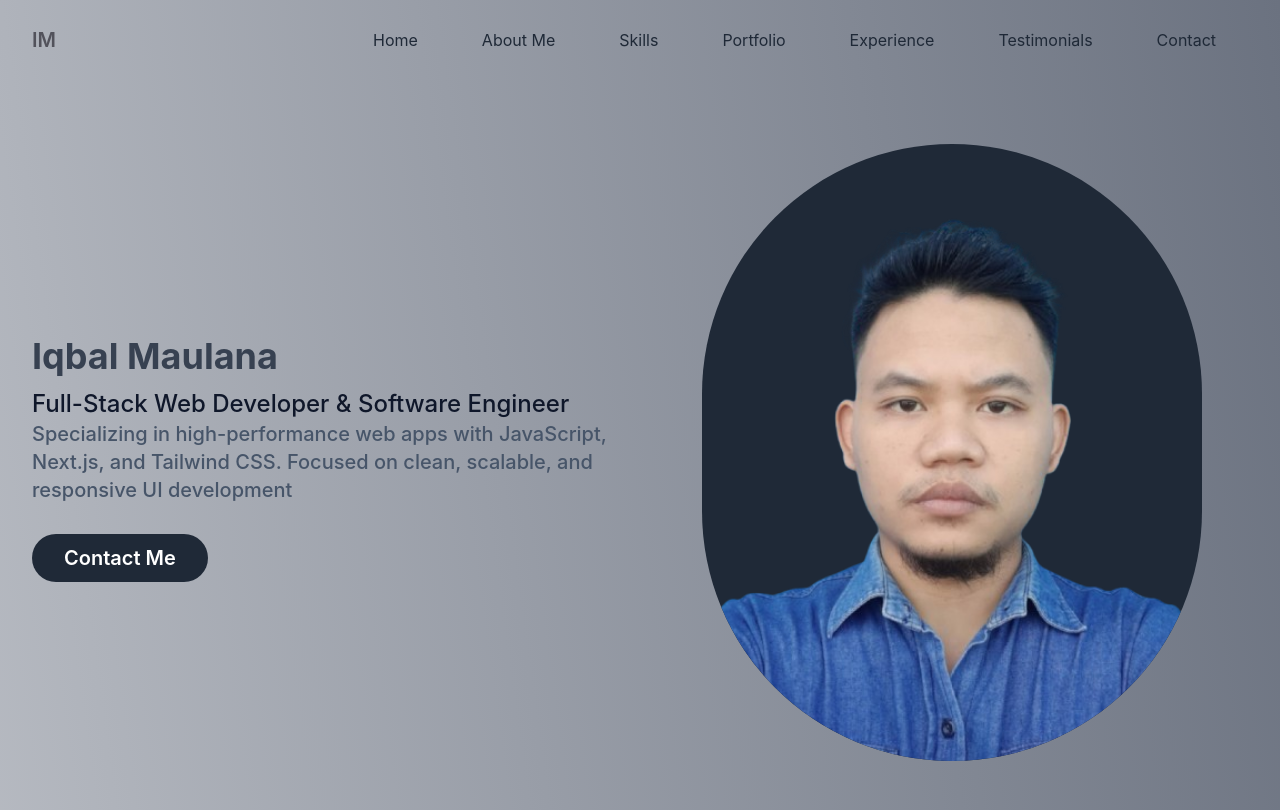
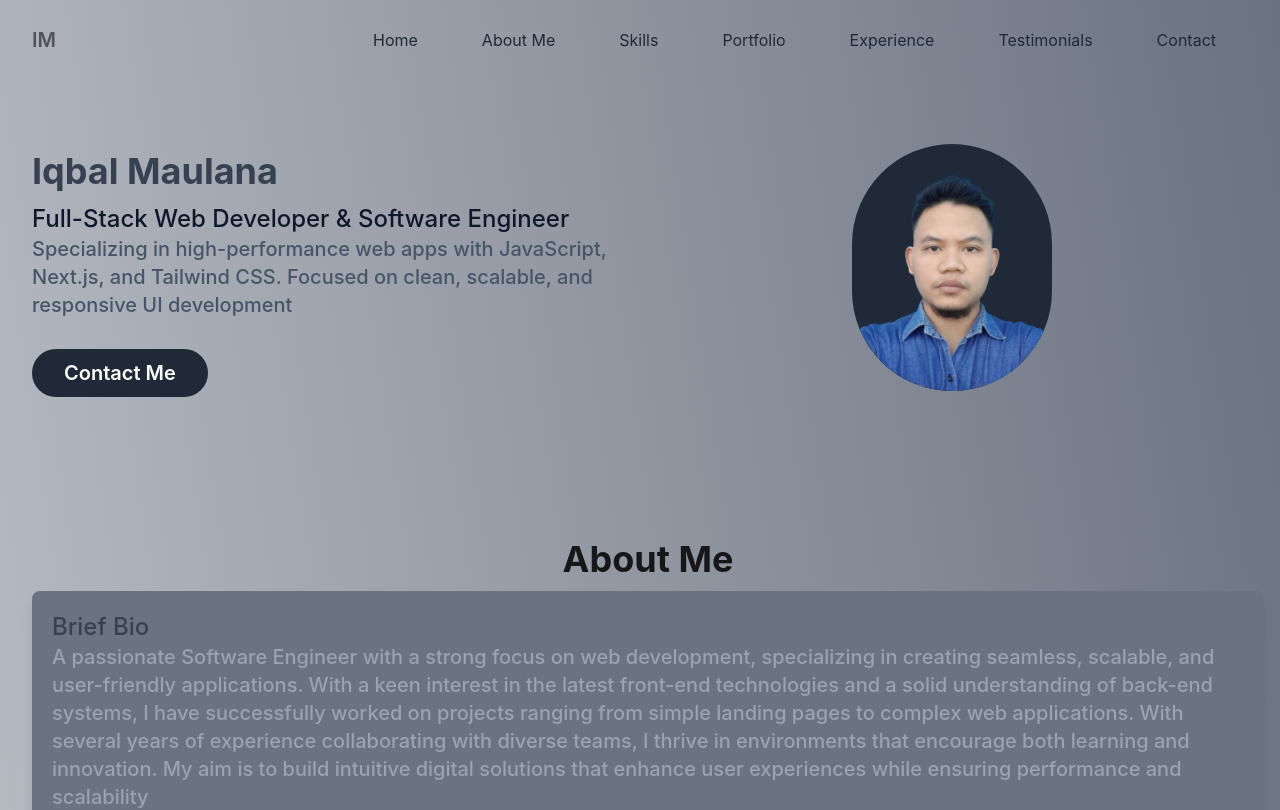
Before and after one commit to ibunx17/profile-app, a Next.js app: page / in a window 1280 px wide. Shown: the top 810 px of the page. Built offline with nearby package versions, Linux system fonts and the light colour scheme.

Commit message:
optimize image

```diff
--- a/src/components/sections/Hero/index.tsx
+++ b/src/components/sections/Hero/index.tsx
@@ -58,15 +58,14 @@ export default function Hero() {
                             <Image
                                 src="/iqbal-maulana-pp.webp"
                                 alt="gambar profile"
-                                width={500}
-                                height={500}
+                                width={200}
+                                height={200}
                                 className="max-w-full mx-auto rounded-full bg-gray-800"
                                 loading="eager"
                                 priority
                                 decoding="sync"
                                 placeholder="blur"
                                 blurDataURL="/path/to/low-quality-image.jpg"
-                                sizes="(max-width: 640px) 400px, 800px"   // Gambar kualitas rendah
                             />
                         </div>
                     </motion.div>
```
